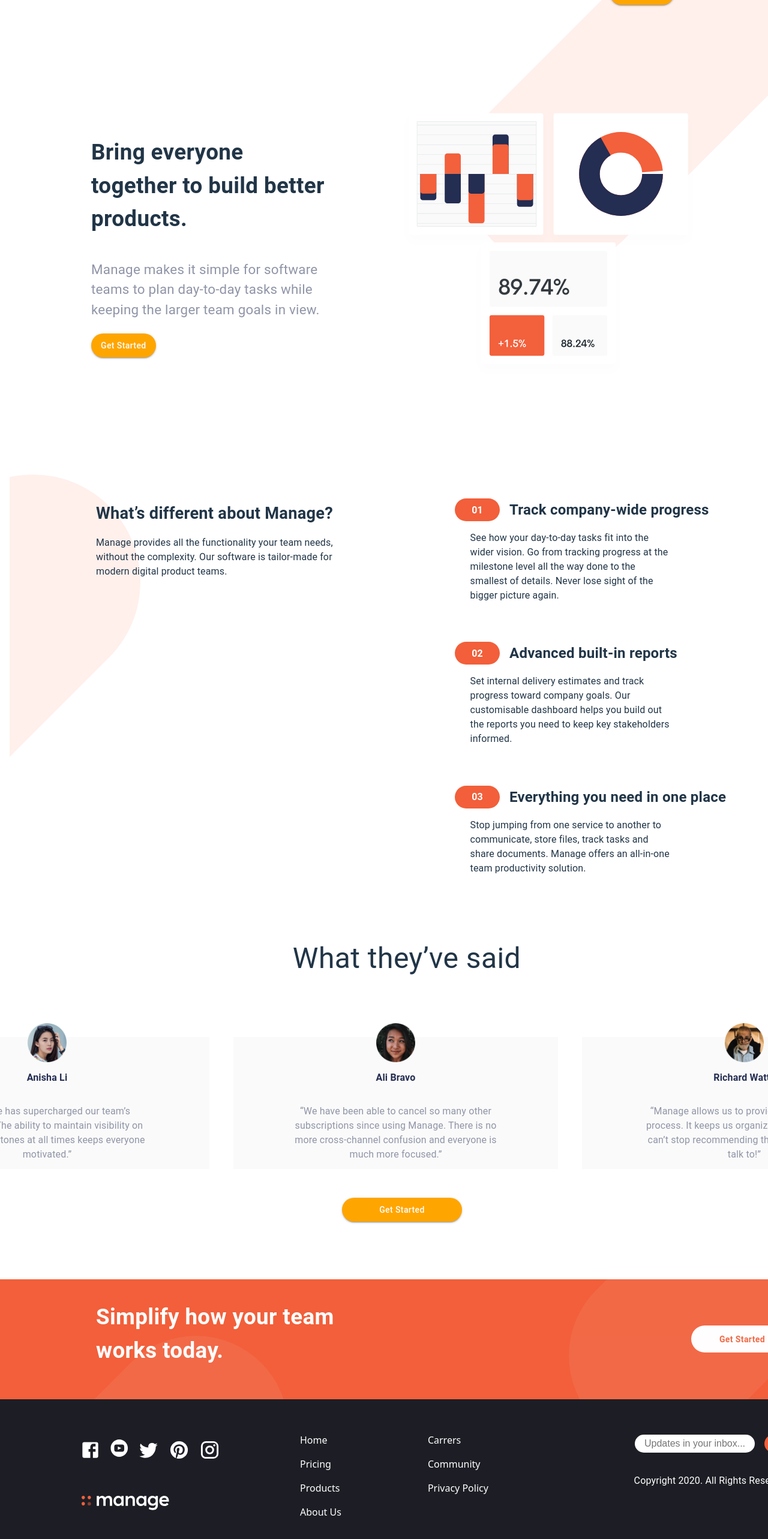
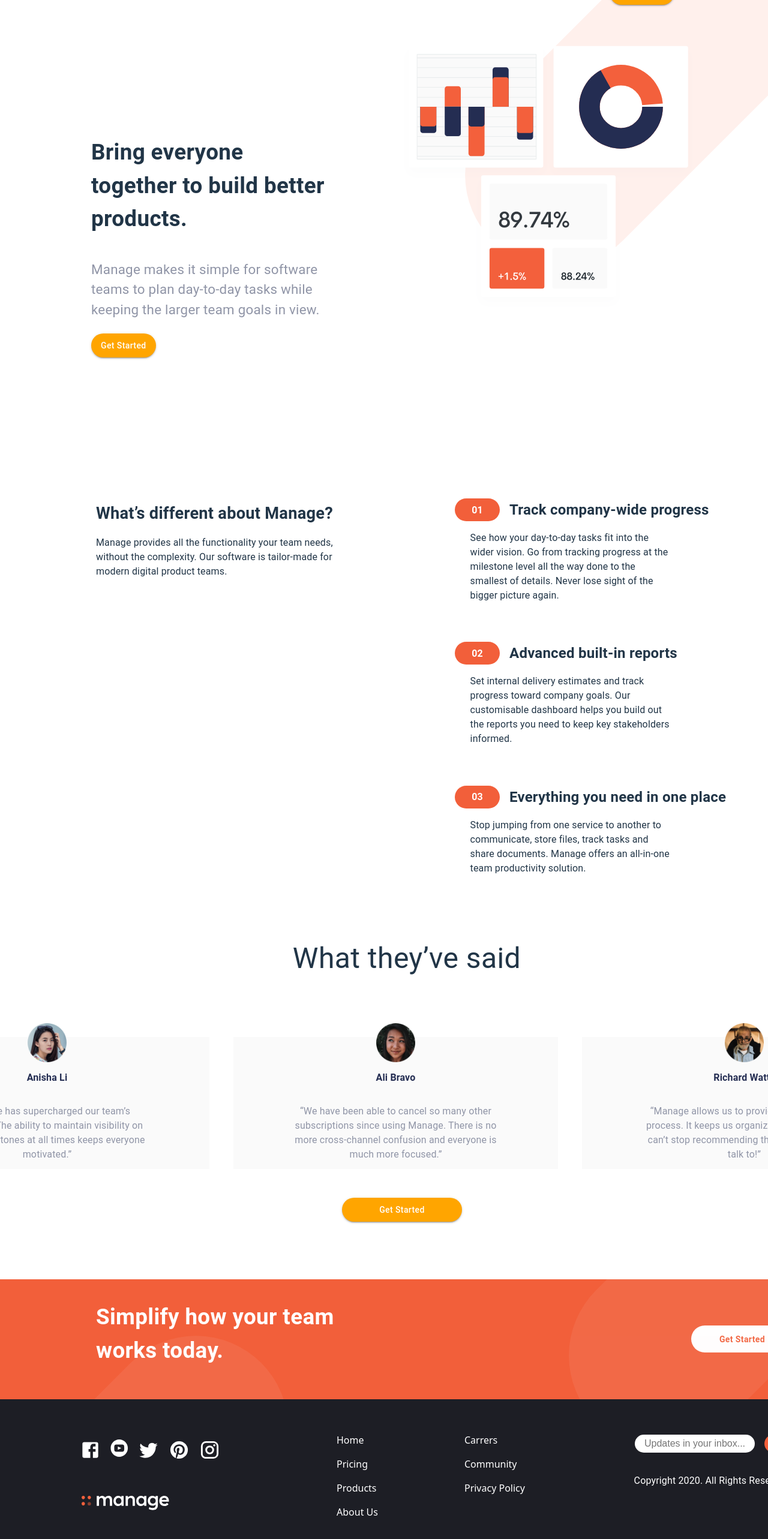
Before and after one commit to ItaloDev-Marcelo/Manage-LoadingPage-MUI-16, a React (Vite) app: page / in a window 1280 px wide. Shown: the part 60-2626 px from the top of the page at 60% size. Built offline with nearby package versions, Linux system fonts and the light colour scheme.

Commit message:
upadate footer and style

```diff
--- a/src/App.css
+++ b/src/App.css
@@ -177,18 +177,13 @@ input[type='button'] {
         background-size: 47%;
    }
 
-   #About {
-    background-image: url(./assets/images/bg-tablet-pattern.svg);
-    background-repeat: no-repeat;
-    background-position: top 5% left -450px;
-    background-size: 45%;
-   }
+
 
 
     .Home-section {
         background-image: url(./assets/images/bg-tablet-pattern.svg);
         background-repeat: no-repeat;
-        background-position: bottom 25px left 450px;
+        background-position: bottom 50px left 500px;
         background-size: 45%;
     }
 
@@ -321,12 +316,8 @@ input[type='button'] {
         padding: 2em 0 .5em 0 !important;
     }
 
-
-
-
-
     .container-home-image img {
-        top: 7em;
+        top: 0em;
         width: 500px;
         left: -14em;
     }
--- a/src/pages/Footer.jsx
+++ b/src/pages/Footer.jsx
@@ -11,7 +11,7 @@ import FooterIcon from '../assets/images/logoD.svg'
 
 export default function Footer() {
   return (
-    <Stack bgcolor='hsl(233, 12%, 13%)' color='white' padding={{xs: '1em 2em', md: '2.5em 5em 0 1em'}} textAlign='center' >
+    <Stack bgcolor='hsl(233, 12%, 13%)' color='white' padding={{xs: '1.5em 2em', md: '2.5em 5em 0 1em'}} textAlign='center' >
          <Grid container >
               <Grid size={{xs: 12, md: 4}} sx={{order: {xs: 1, md: 3}}} >
                  <Stack  >
@@ -26,7 +26,7 @@ export default function Footer() {
                  </Stack>
               </Grid>
               <Grid size={{xs: 12, md: 4}}  sx={{order: {xs: 2, md: 2}}}  >
-                 <Stack display='flex' flexDirection='row' >
+                 <Stack display='flex' flexDirection='row' justifyContent='center' >
 
                        <List>
                           <ListItem>Home</ListItem>
```
